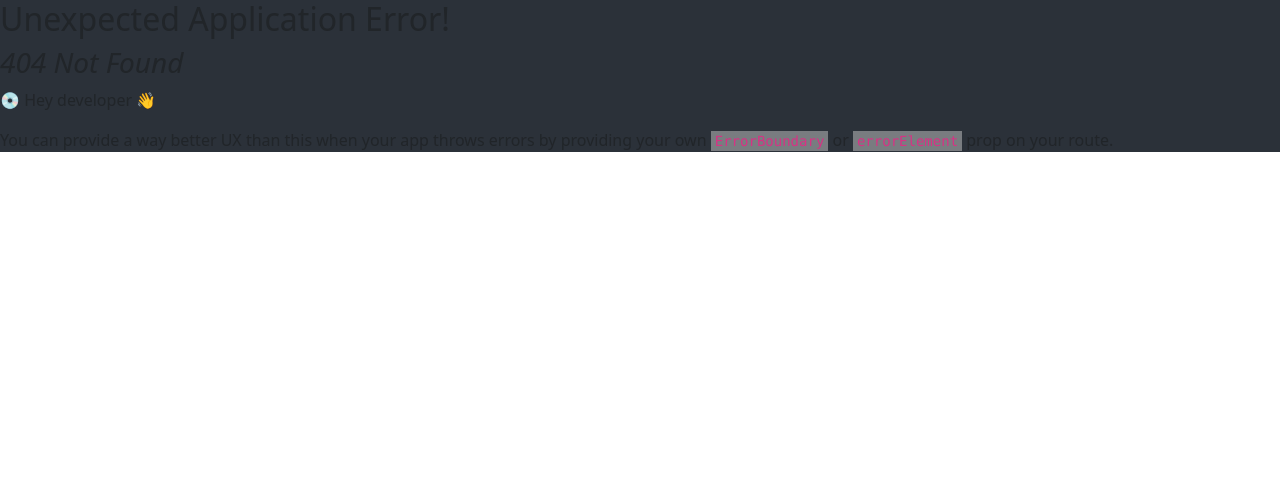
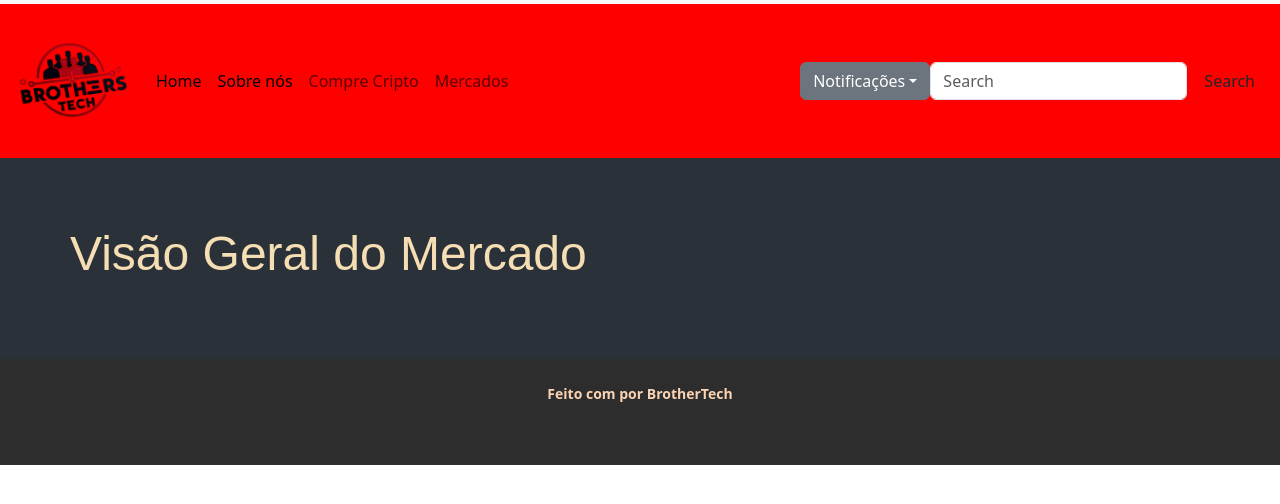
Before and after one commit to CaioMorais15/ProjetoBrotherTech, a React (Vite) app in the folder site-institucional/: page /Mercados in a window 1280 px wide. Before the commit this address had no page. Shown: the top 504 px of the page. Built offline with nearby package versions, Linux system fonts and the light colour scheme; a web font is replaced by a local one.

Commit message:
navbar completado

```diff
--- /dev/null
+++ b/site-institucional/src/components/Mercados/Mercado.css
@@ -0,0 +1,4 @@
+.text{
+    font-size: 15px;
+
+}
--- /dev/null
+++ b/site-institucional/src/components/Mercados/Mercado.jsx
@@ -0,0 +1,13 @@
+import "./Mercado.css"
+
+function Mercados() {
+    return (
+ <div className="Container">
+   <div className="text">
+    <h1>  Visão Geral do Mercado</h1>
+
+   </div>
+ </div>
+    )
+}
+export default Mercados
--- a/site-institucional/src/components/Navbar/Navbar.jsx
+++ b/site-institucional/src/components/Navbar/Navbar.jsx
@@ -51,6 +51,18 @@ function Navbar() {
               </Link>
             </li>
           </ul>
+          <div>
+            <div class="dropdown">
+              <button class="btn btn-secondary dropdown-toggle" type="button" data-bs-toggle="dropdown" aria-expanded="false">
+                Notificações
+              </button>
+              <ul class="dropdown-menu">
+                <li><a class="dropdown-item" href="#">BTC </a></li>
+                <li><a class="dropdown-item" href="#">JASMIN</a></li>
+                <li><a class="dropdown-item" href="#">ETHERUM</a></li>
+              </ul>
+            </div>
+          </div>
           <form className="d-flex mt-03" role="search" background="000000">
             <input
               className="form-control me-1"
@@ -58,7 +70,7 @@ function Navbar() {
               placeholder="Search"
               aria-label="Search"
             />
-            <button className="btn btn-outline-success" type="submit">
+            <button className="btn bg-red" type="submit">
               Search
             </button>
           </form>
--- a/site-institucional/src/main.jsx
+++ b/site-institucional/src/main.jsx
@@ -7,6 +7,7 @@ import "./index.css";
 import Home from "./components/Home/Home";
 import SobreNos from "./components/SobreNos/SobreNos.jsx";
 import CompreCripto from "./components/CompreCripto/CompreCripto.jsx";
+import Mercados from "./components/Mercados/Mercado.jsx";
 
 const router = createBrowserRouter([
   {
@@ -16,7 +17,7 @@ const router = createBrowserRouter([
       { path: "/", element: <Home /> },
       { path: "/SobreNos", element: <SobreNos /> },
        {path: "/CompreCripto", element: <CompreCripto />},
-      // {path: "/", element: <Home />},
+       {path: "/Mercados", element: <Mercados />},
     ],
   },
 ]);
```
